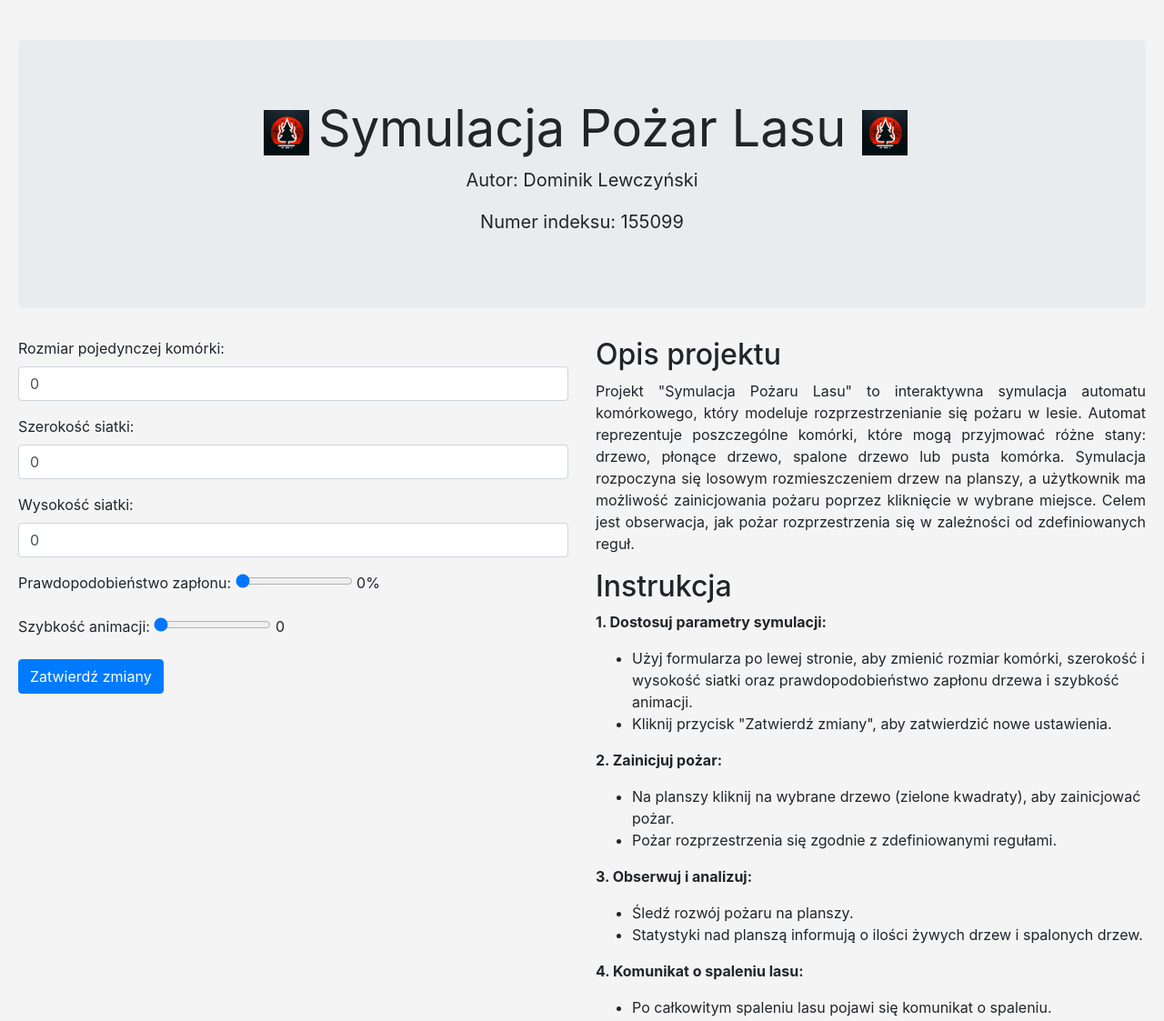
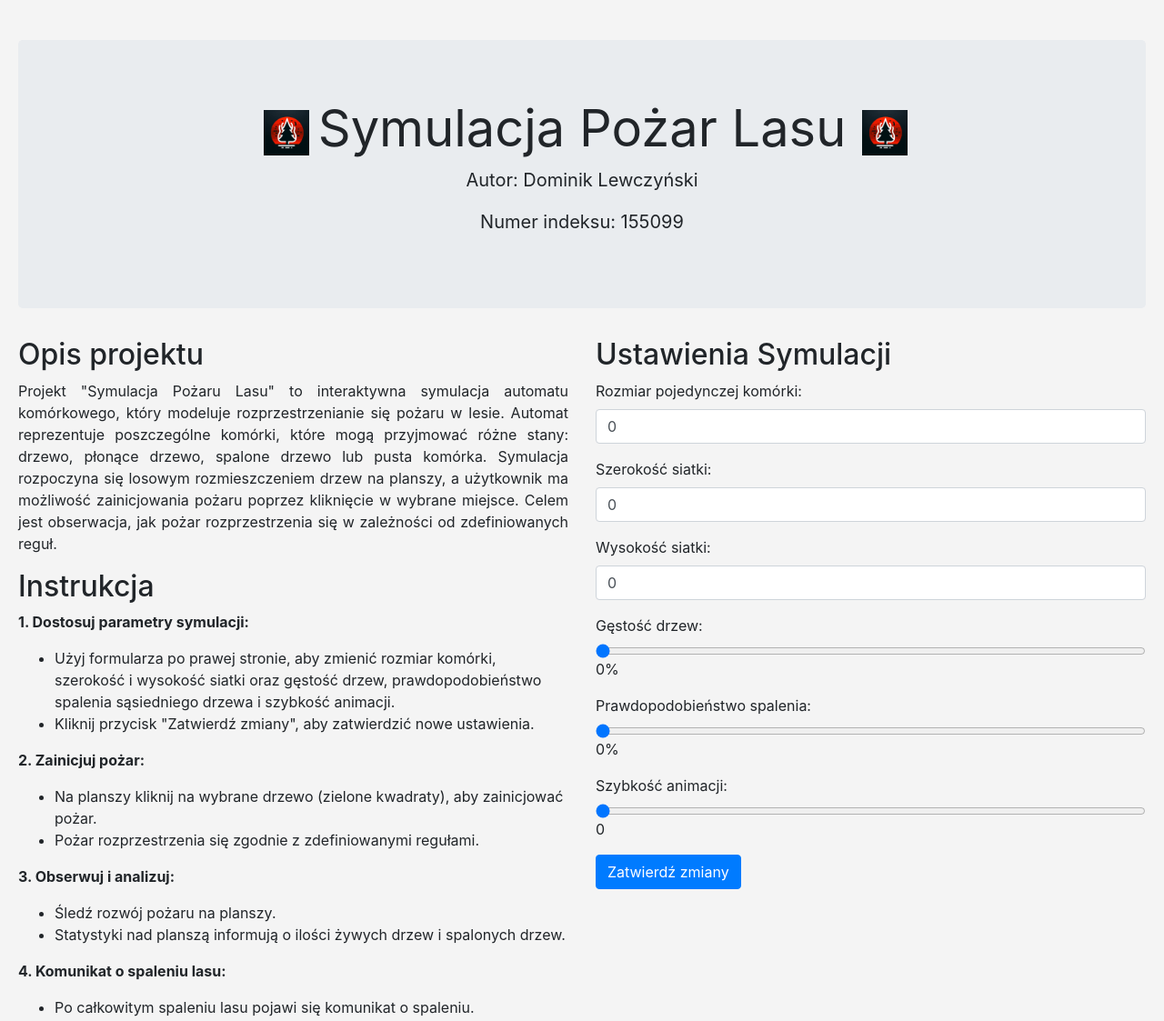
Before and after one commit to DLQuake/Forest-Fire-Simulation, a plain HTML site: page index.html in a window 1280 px wide. Shown: the whole page at 91% size. Drawn offline with nearby package versions, Linux system fonts and the light colour scheme; some packages are replaced by stand-ins of ours; a script that the page names is missing.

Commit message:
Add options to form and update text in description and instructions and change place of form and text

```diff
--- a/index.html
+++ b/index.html
@@ -24,39 +24,6 @@
 
 		<div class="row mb-4">
 			<div class="col-md-6">
-				<div id="controls-container">
-					<div class="form-group">
-						<label for="cell-size">Rozmiar pojedynczej komórki:</label>
-						<input type="number" class="form-control" id="cell-size" value="0">
-					</div>
-
-					<div class="form-group">
-						<label for="grid-width">Szerokość siatki:</label>
-						<input type="number" class="form-control" id="grid-width" value="0">
-					</div>
-
-					<div class="form-group">
-						<label for="grid-height">Wysokość siatki:</label>
-						<input type="number" class="form-control" id="grid-height" value="0">
-					</div>
-
-					<div class="form-group">
-						<label for="fire-prob">Prawdopodobieństwo zapłonu:</label>
-						<input type="range" class="form-range" id="fire-prob" min="0" max="100" step="1" value="0">
-						<output for="fire-prob" id="fire-prob-value">0%</output>
-					</div>
-
-					<div class="form-group">
-						<label for="animation-speed">Szybkość animacji:</label>
-						<input type="range" class="form-range" id="animation-speed" min="1" max="10" step="1" value="0">
-						<output for="animation-speed" id="animation-speed-value">0</output>
-					</div>
-
-					<button class="btn btn-primary" onclick="applyChanges()">Zatwierdź zmiany</button>
-				</div>
-			</div>
-
-			<div class="col-md-6">
 				<div>
 					<h2>Opis projektu</h2>
 					<p style="text-align: justify;">
@@ -74,8 +41,8 @@
 					<p>
 						<b>1. Dostosuj parametry symulacji:</b>
 						<ul>
-							<li>Użyj formularza po lewej stronie, aby zmienić rozmiar komórki, szerokość i wysokość siatki
-								oraz prawdopodobieństwo zapłonu drzewa i szybkość animacji.</li>
+							<li>Użyj formularza po prawej stronie, aby zmienić rozmiar komórki, szerokość i wysokość siatki
+								oraz gęstość drzew, prawdopodobieństwo spalenia sąsiedniego drzewa i szybkość animacji.</li>
 							<li>Kliknij przycisk "Zatwierdź zmiany", aby zatwierdzić nowe ustawienia.</li>
 						</ul>
 					</p>
@@ -105,6 +72,48 @@
 				</div>
 			</div>
 
+			<div class="col-md-6">
+				<div id="controls-container">
+					<h2>Ustawienia Symulacji</h2>
+
+					<div class="form-group">
+						<label for="cell-size">Rozmiar pojedynczej komórki:</label>
+						<input type="number" class="form-control" id="cell-size" value="0">
+					</div>
+
+					<div class="form-group">
+						<label for="grid-width">Szerokość siatki:</label>
+						<input type="number" class="form-control" id="grid-width" value="0">
+					</div>
+
+					<div class="form-group">
+						<label for="grid-height">Wysokość siatki:</label>
+						<input type="number" class="form-control" id="grid-height" value="0">
+					</div>
+
+					<div class="form-group">
+						<label for="tree-density">Gęstość drzew:</label>
+						<input type="range" class="form-control-range" id="tree-density" min="0" max="100" step="1" value="0">
+						<output for="tree-density" id="tree-density-output">0%</output>
+					</div>
+
+					<div class="form-group">
+						<label for="fire-prob">Prawdopodobieństwo spalenia:</label>
+						<input type="range" class="form-control-range" id="fire-prob" min="0" max="100" step="1" value="0">
+						<output for="fire-prob" id="fire-prob-value">0%</output>
+					</div>
+
+					<div class="form-group">
+						<label for="animation-speed">Szybkość animacji:</label>
+						<input type="range" class="form-control-range" id="animation-speed" min="0" max="10" step="1" value="0">
+						<output for="animation-speed" id="animation-speed-value">0</output>
+					</div>
+
+					<button class="btn btn-primary" onclick="applyChanges()">Zatwierdź zmiany</button>
+				</div>
+			</div>
+
+
 		</div>
 
 	</div>
```
